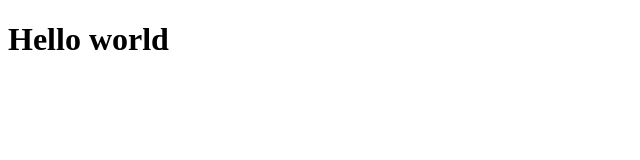
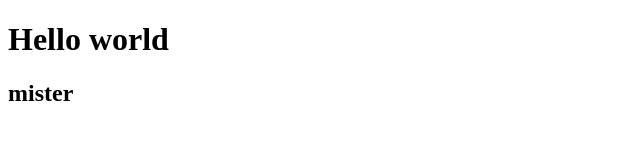
Before and after one commit to Fengrit/work, a plain HTML site: page index.html in a window 1280 px wide. Shown: the whole page, without its empty margins (0-640 px from the left). Drawn offline with Linux system fonts and the light colour scheme.

Commit message:
index.html mod

```diff
--- a/index.html
+++ b/index.html
@@ -8,6 +8,7 @@
 </head>
 <body>
     <h1>Hello world</h1>
+    <h2>mister</h2>
 
 </body>
 </html>
```
